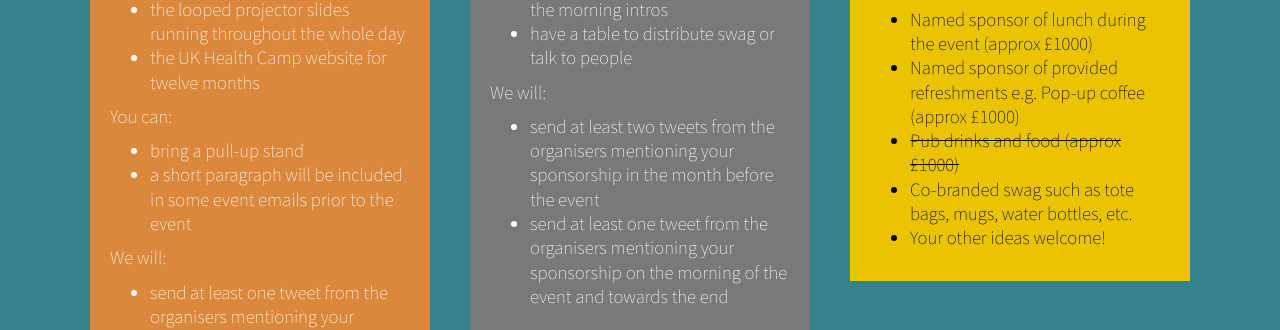
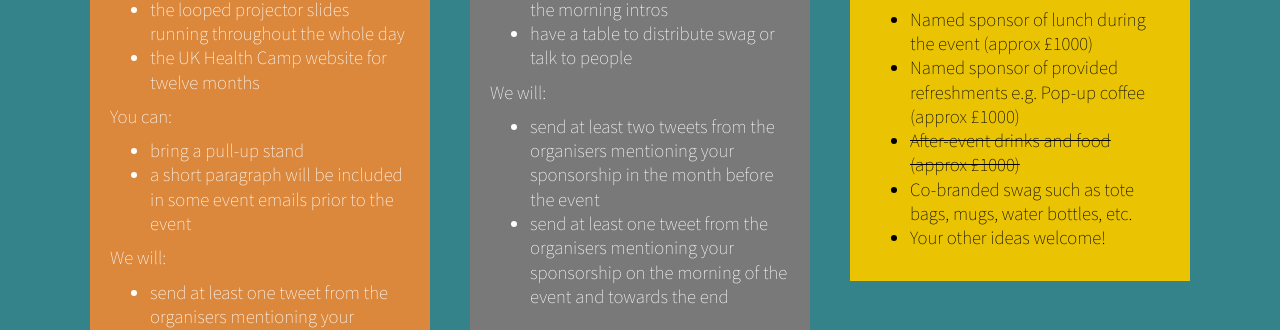
Before and after one commit to ukhealthcamp/ukhealthcamp.github.io, a Jekyll site: the page built from sponsorship.md, in a window 1280 px wide and 900 px high, scrolled down 949 px. Shown: the part 131-461 px from the top of the window. Built offline with Jekyll 4.4.1, drawn with Linux system fonts in a browser that asks for light colours.

Commit message:
Update sponsorship.md

```diff
--- a/sponsorship.md
+++ b/sponsorship.md
@@ -79,7 +79,7 @@
 
 - Named sponsor of lunch during the event (approx £1000)
 - Named sponsor of provided refreshments e.g. Pop-up coffee (approx £1000)
-- ~~Pub drinks and food (approx £1000)~~
+- ~~After-event drinks and food (approx £1000)~~
 - Co-branded swag such as tote bags, mugs, water bottles, etc.
 - Your other ideas welcome!
 
```
